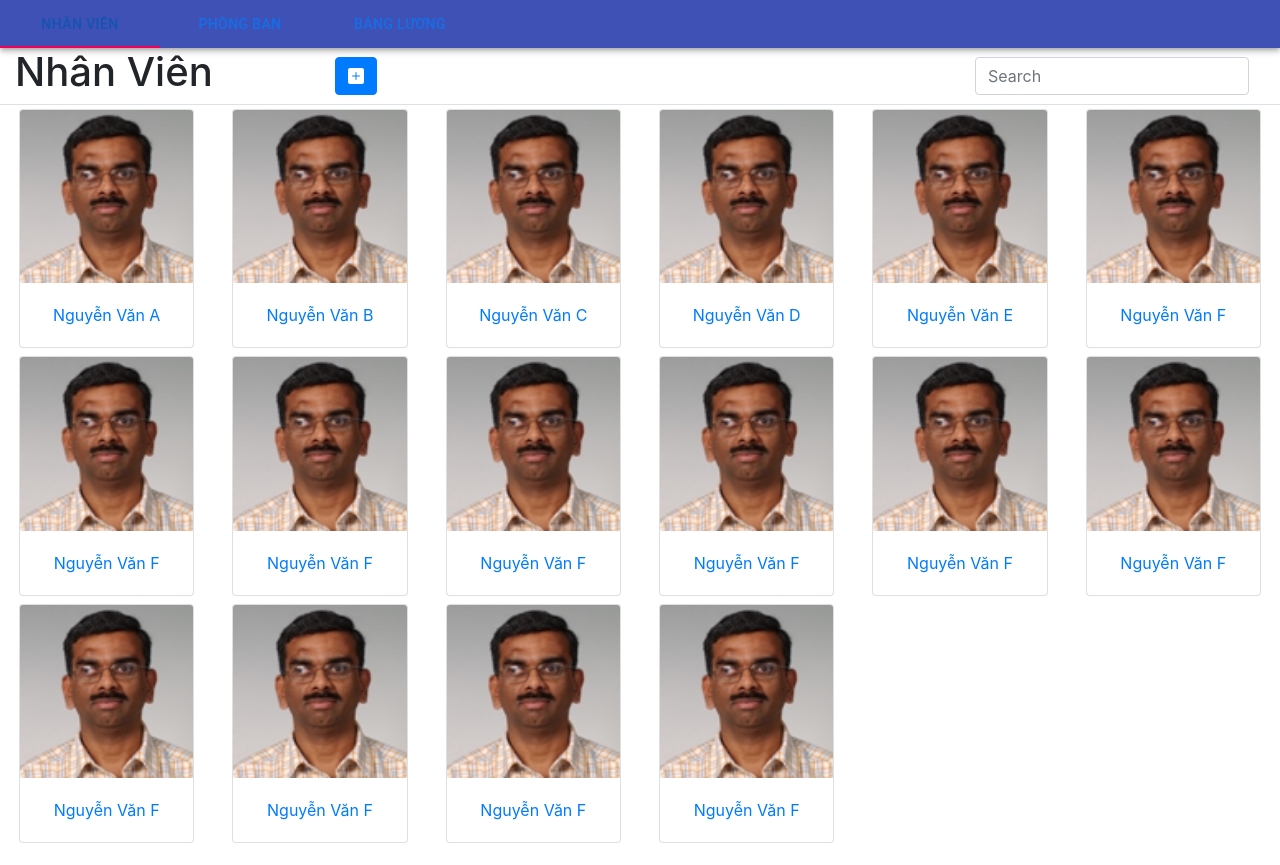
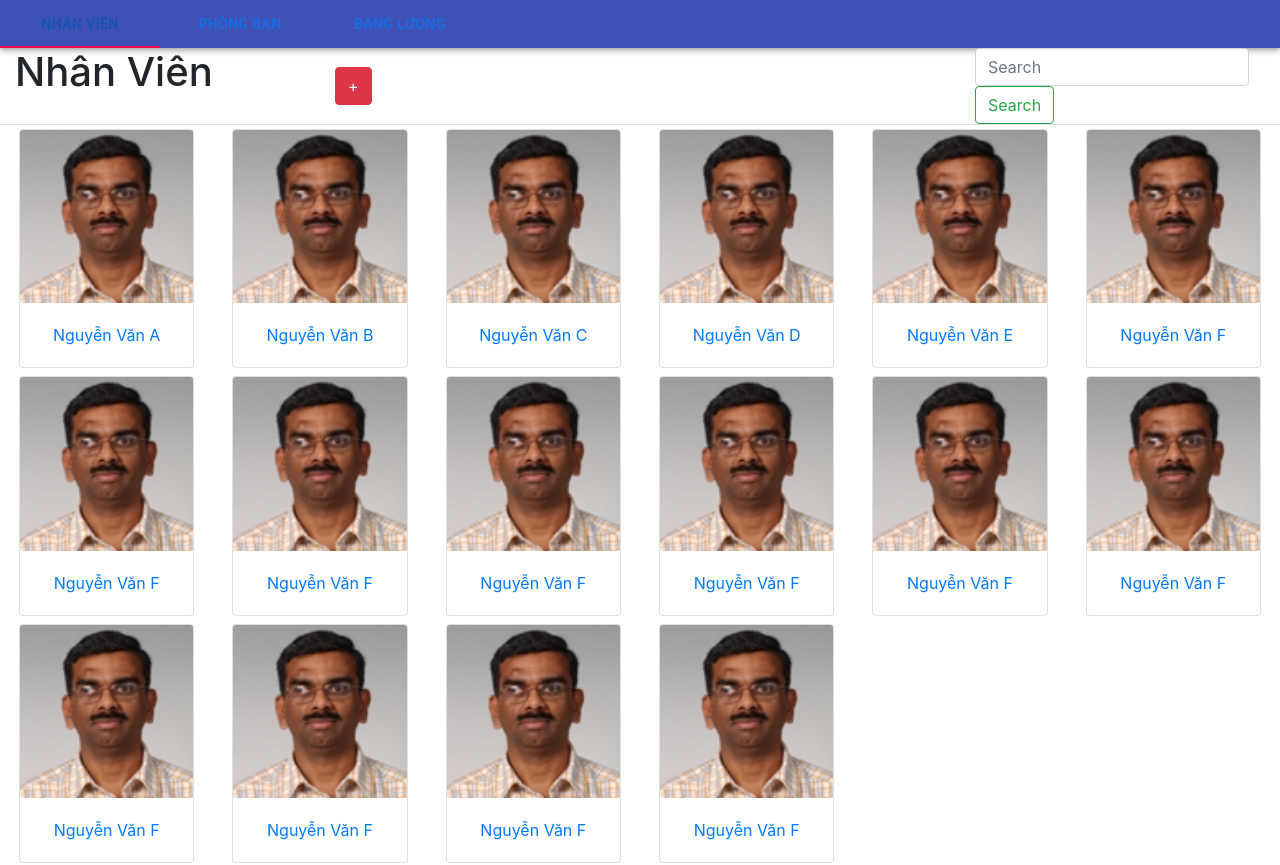
Before and after one commit to billkien00/FUNIX-reactjs, a React (Create React App) app: page /staffs in a window 1280 px wide. Shown: the top 865 px of the page. Built offline with nearby package versions, Linux system fonts and the light colour scheme.

Commit message:
task 2 ongoinf

```diff
--- a/src/components/ModalComponent.js
+++ b/src/components/ModalComponent.js
@@ -1,18 +1,141 @@
-import { Button, Modal, ModalHeader, ModalBody, ModalFooter } from "reactstrap";
-import React from "react";
+import React, { useState } from "react";
+import {
+  Button,
+  Modal,
+  ModalHeader,
+  ModalBody,
+  ModalFooter,
+  Col,
+  Form,
+  FormGroup,
+  Label,
+  Input,
+  FormText,
+} from "reactstrap";
 
-function ModalComponent({ closeModal }) {
+const ModalComponent = (props) => {
+  const { buttonLabel, className } = props;
+
+  const [modal, setModal] = useState(false);
+
+  const toggle = () => setModal(!modal);
+
   return (
     <div>
-      <h1>day la modalap</h1>
-      <Modal>
+      <Button color="danger" onClick={toggle}>
+        {buttonLabel}
+      </Button>
+      <Modal isOpen={modal} toggle={toggle} className={className}>
+        <ModalHeader toggle={toggle}>Thêm Nhân Viên</ModalHeader>
+        <ModalBody>
+          <Form>
+            <FormGroup row>
+              <Label for="name" sm={5}>
+                Tên
+              </Label>
+              <Col sm={7}>
+                <Input
+                  type="name"
+                  name="name"
+                  id="name"
+                  placeholder="Họ và Tên"
+                />
+              </Col>
+            </FormGroup>
+            <FormGroup row>
+              <Label for="birthday" sm={5}>
+                Ngày Sinh
+              </Label>
+              <Col sm={7}>
+                <Input
+                  type="date"
+                  name="birthday"
+                  id="birthday"
+                  placeholder=""
+                />
+              </Col>
+            </FormGroup>
+
+            <FormGroup row>
+              <Label for="startday" sm={5}>
+                Ngày vào công ty
+              </Label>
+              <Col sm={7}>
+                <Input
+                  type="date"
+                  name="startday"
+                  id="startday"
+                  placeholder=""
+                />
+              </Col>
+            </FormGroup>
+
+            <FormGroup row>
+              <Label for="department" sm={5}>
+                Phòng ban
+              </Label>
+              <Col sm={7}>
+                <Input type="select" name="department" id="department">
+                  <option>Sale</option>
+                  <option>HR</option>
+                  <option>Marketing</option>
+                  <option>IT</option>
+                  <option>Finance</option>
+                </Input>
+              </Col>
+            </FormGroup>
+            <FormGroup row>
+              <Label for="salaryScale" sm={5}>
+                Hệ số lương
+              </Label>
+              <Col sm={7}>
+                <Input
+                  type="text"
+                  name="salaryScale"
+                  id="salaryScale"
+                  placeholder="1"
+                />
+              </Col>
+            </FormGroup>
+            <FormGroup row>
+              <Label for="annualLeave" sm={5}>
+                Số ngày nghỉ còn lại
+              </Label>
+              <Col sm={7}>
+                <Input
+                  type="text"
+                  name="annualLeave"
+                  id="annualLeave"
+                  placeholder="0"
+                />
+              </Col>
+            </FormGroup>
+            <FormGroup row>
+              <Label for="overTime" sm={5}>
+                Số ngày đã làm thêm
+              </Label>
+              <Col sm={7}>
+                <Input
+                  type="text"
+                  name="overTime"
+                  id="overTime"
+                  placeholder="0"
+                />
+              </Col>
+            </FormGroup>
+          </Form>
+        </ModalBody>
         <ModalFooter>
-          <Button color="primary">Do Something</Button>{" "}
-          <Button color="secondary">Cancel</Button>
+          <Button color="primary" onClick={toggle}>
+            Thêm
+          </Button>{" "}
+          <Button color="secondary" onClick={toggle}>
+            Cancel
+          </Button>
         </ModalFooter>
       </Modal>
     </div>
   );
-}
+};
 
 export default ModalComponent;
--- a/src/components/StaffsComponent.js
+++ b/src/components/StaffsComponent.js
@@ -1,29 +1,28 @@
-import React, { useState, useEffect } from "react";
+import React, { useState, useRef, useEffect } from "react";
 import { Link } from "react-router-dom";
 import ModalComponent from "./ModalComponent";
 
 export default function StaffsComponent(props) {
-  const [searchTerm, setSearchTerm] = useState("");
-  const [openModal, setopenModal] = useState(false);
+  const [staffs, setStaffs] = useState(props.staffs);
+  const searchRef = useRef(null);
 
-  const staff = props.staffs
-    .filter((val) => {
-      if (searchTerm === "") {
-        return val;
-      } else if (val.name.toLowerCase().includes(searchTerm.toLowerCase())) {
-        return val;
-      }
-    })
-    .map((staff) => {
+  const handleSearch = (e) => {
+    e.preventDefault();
+    const searchTxt = searchRef.current.value;
+    setStaffs(
+      searchTxt
+        ? props.staffs.filter((s) =>
+            s.name.toLowerCase().includes(searchTxt.toLowerCase())
+          )
+        : props.staffs
+    );
+  };
+  const staff = staffs.map((staff) => {
     return (
       <div className="col-sm-6 col-md-4 col-lg-2">
         <Link to={`/staffs/${staff.id}`}>
           <div className="card rounded m-1">
-              <img
-                className="card-img-top"
-                src={staff.image}
-                alt={staff.name}
-              />
+            <img className="card-img-top" src={staff.image} alt={staff.name} />
             <div class="card-body">
               <p className="card-text text-center"> {staff.name}</p>
             </div>
@@ -37,30 +36,24 @@ export default function StaffsComponent(props) {
       <div className="border-bottom row">
         <h1 className="col-lg-3">Nhân Viên</h1>
         <div className="form-inline col-lg-6">
-          <button
-            type="button"
-            class="btn btn-primary"
-            onClick={() => {
-              setopenModal(true);//đây a
-            }}
-          >
-            <i class="bi bi-plus-square-fill"></i>
+          <ModalComponent buttonLabel={"+"} />
+        </div>
+
+        <form onSubmit={handleSearch} class="form-inline col-lg-3">
+          <input
+            class="form-control mr-sm-2"
+            type="search"
+            placeholder="Search"
+            aria-label="Search"
+            ref={searchRef}
+          />
+          <button class="btn btn-outline-success my-2 my-sm-0" type="submit">
+            Search
           </button>
-        </div>
-        <div className="form-inline col-lg-3 ">
-          <input
-            class="form-control "
-            type="text"
-            placeholder="Search"
-            onChange={(event) => {
-              setSearchTerm(event.target.value);
-            }}
-          />
-        </div>
+        </form>
       </div>
 
       <div className="row">{staff}</div>
-      {openModal && <ModalComponent closeModal={setopenModal}/>}
     </div>
   );
 }
```
Lines whose indentation alone changed are shown as unchanged.
